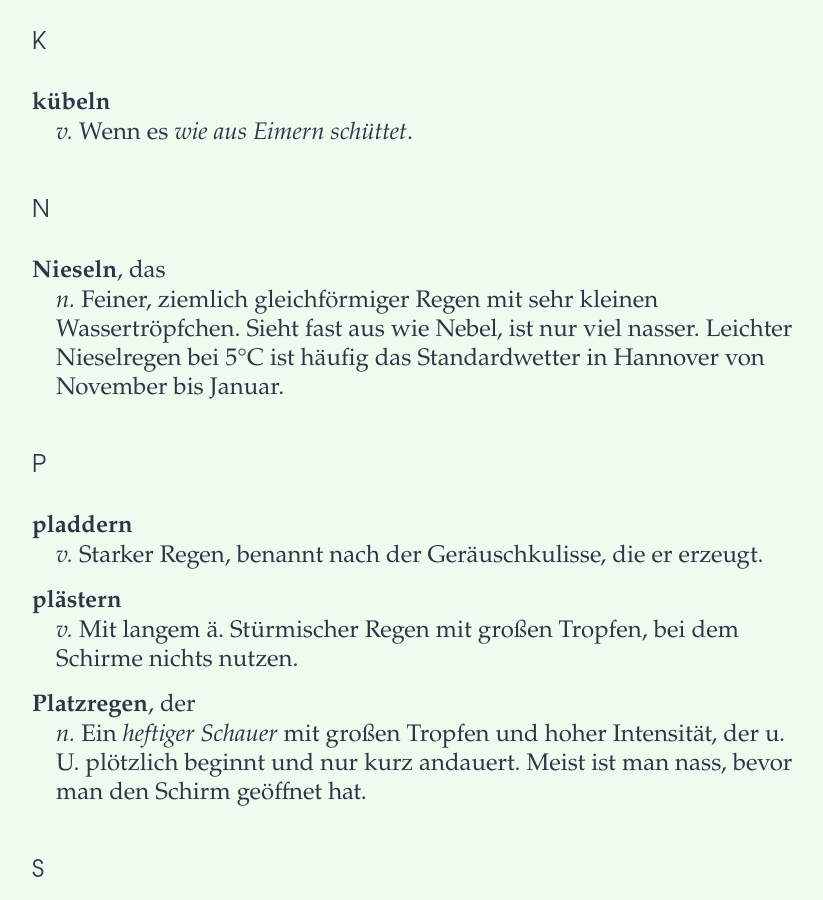
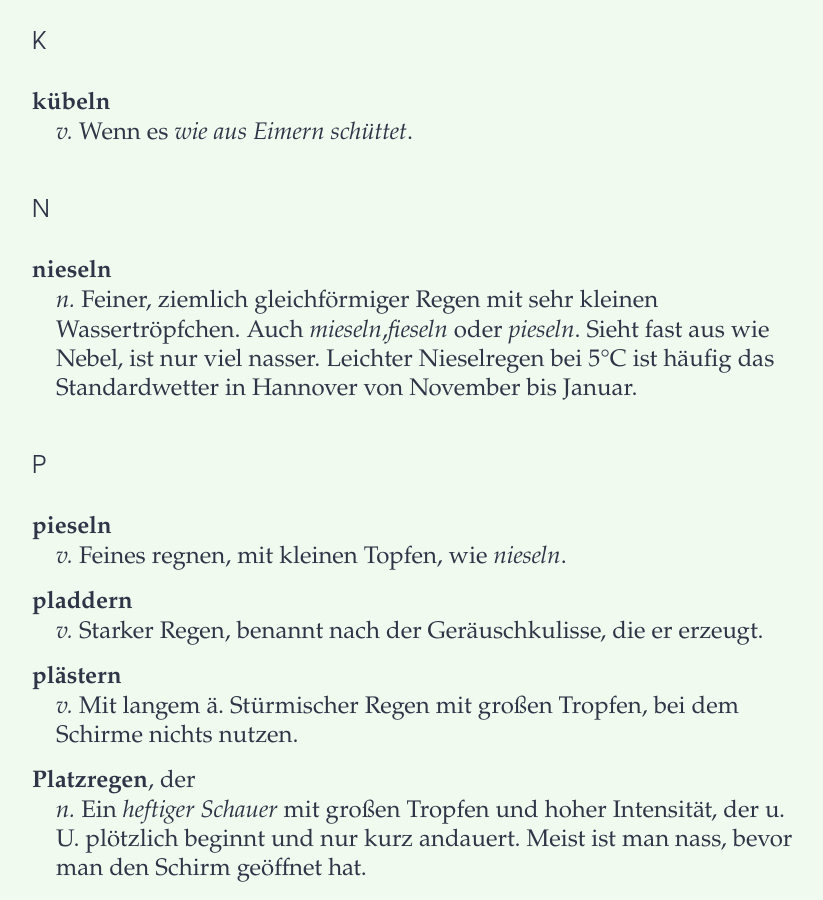
Before and after one commit to marc2o/marc2o.github.io, a Jekyll site: the page built from _posts/2015-09-16-50-Woerter-fuer-Regen.md, in a window 1280 px wide and 900 px high, scrolled down 4201 px. Shown: the whole window, without its empty margins (224-1047 px from the left). Built offline with Jekyll 4.4.1, drawn with Linux system fonts in a browser that asks for light colours.

Commit message:
Update 2015-09-16-50-Woerter-fuer-Regen.md

```diff
--- a/_posts/2015-09-16-50-Woerter-fuer-Regen.md
+++ b/_posts/2015-09-16-50-Woerter-fuer-Regen.md
@@ -76,13 +76,15 @@ Dieses kurze Glossar zeigt doch unser sehr gestörtes Verhältnis zum Regen. Kei
 ### N
 
 <dl>
-    <dt><strong>Nieseln</strong>, das</dt>
-    <dd><em>n.</em> Feiner, ziemlich gleichförmiger Regen mit sehr kleinen Wassertröpfchen. Sieht fast aus wie Nebel, ist nur viel nasser. Leichter Nieselregen bei 5°C ist häufig das Standardwetter in Hannover von November bis Januar.</dd>
+    <dt><strong>nieseln</strong></dt>
+    <dd><em>n.</em> Feiner, ziemlich gleichförmiger Regen mit sehr kleinen Wassertröpfchen. Auch <em>mieseln</em>,<em>fieseln</em> oder <em>pieseln</em>. Sieht fast aus wie Nebel, ist nur viel nasser. Leichter Nieselregen bei 5°C ist häufig das Standardwetter in Hannover von November bis Januar.</dd>
 </dl>
 
 ### P
 
 <dl>
+		<dt><strong>pieseln</strong></dt>
+		<dd><em>v.</em> Feines regnen, mit kleinen Topfen, wie <em>nieseln</em>.</dd>
     <dt><strong>pladdern</strong></dt>
     <dd><em>v.</em> Starker Regen, benannt nach der Geräuschkulisse, die er erzeugt.</dd>
     <dt><strong>plästern</strong></dt>
```
